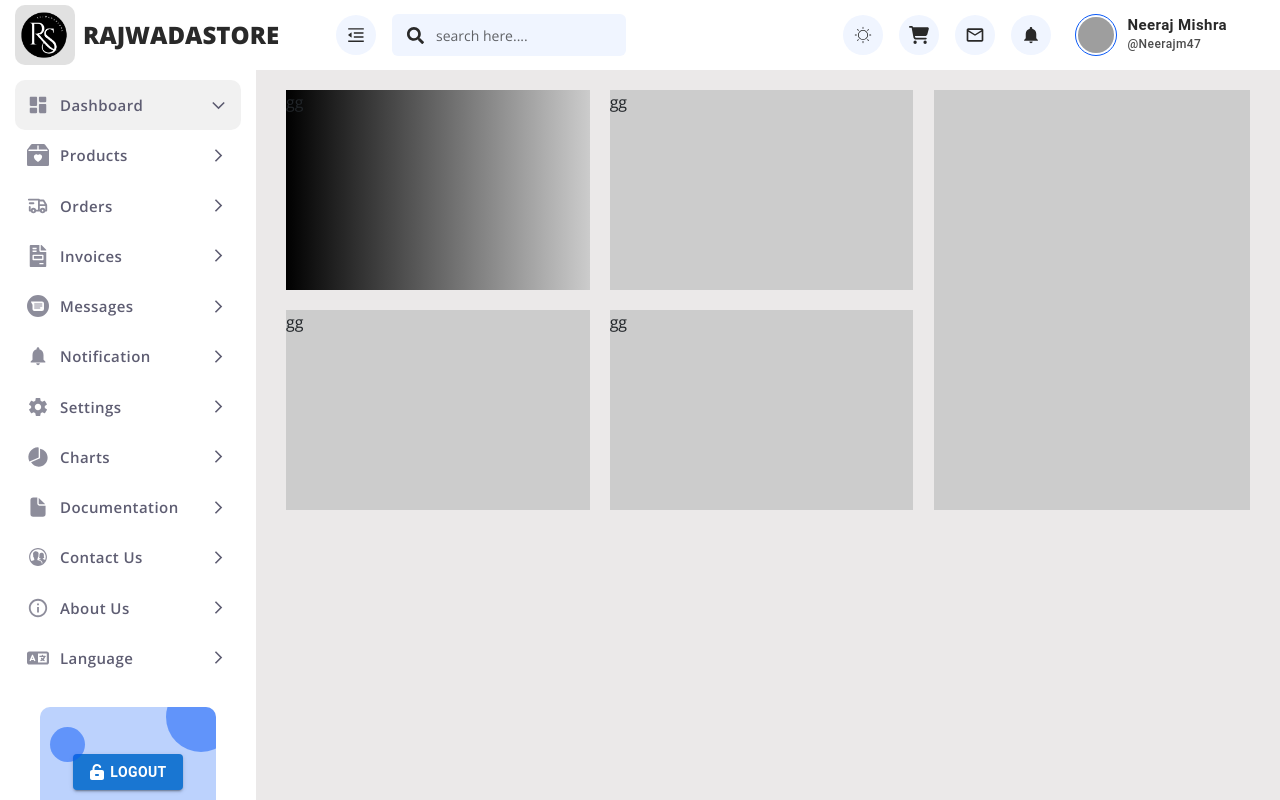
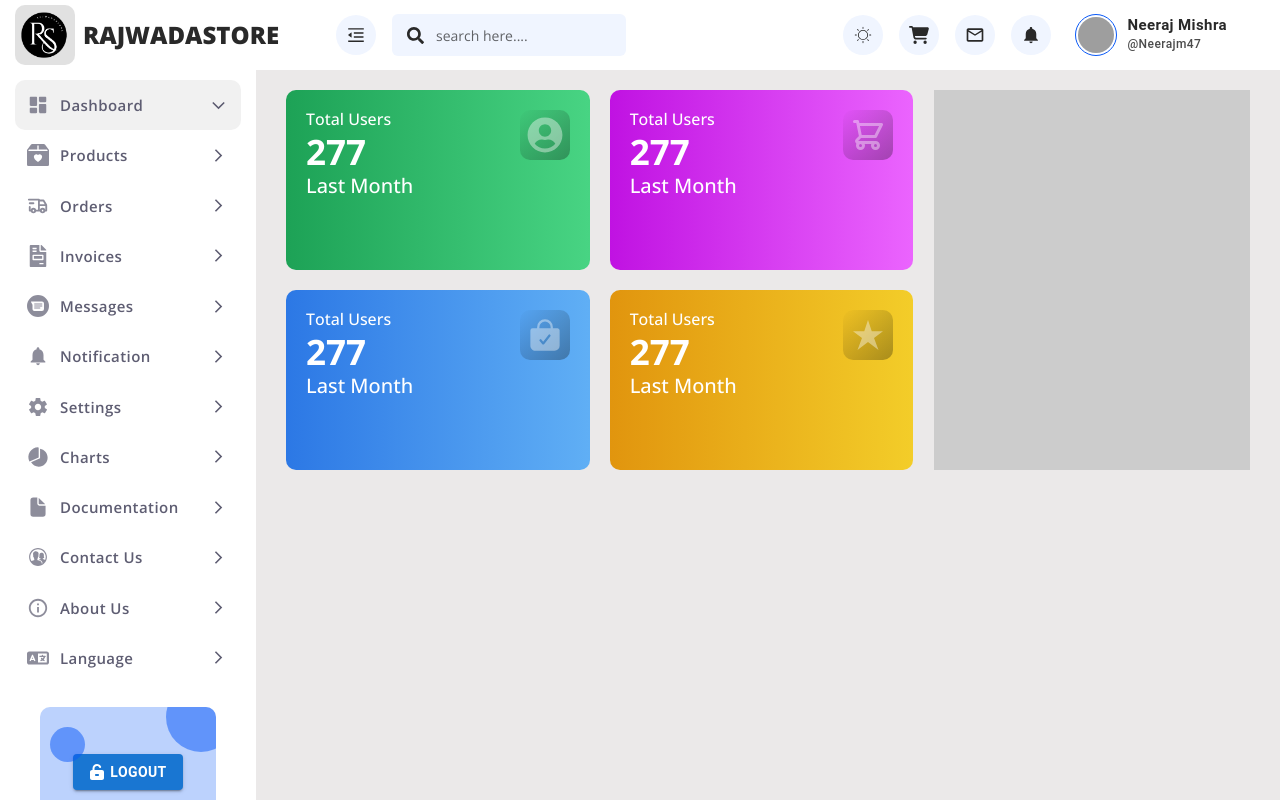
Before and after one commit to mishra-naveen-dev/admin_Dashboard, a React (Create React App) app: page / in a window 1280 px wide. Built offline with nearby package versions, Linux system fonts and the light colour scheme; grey boxes are pictures that could not be loaded.

Commit message:
Dashboard part Ongoing

```diff
--- a/src/pages/Dashboard/components/dashboardBox.js
+++ b/src/pages/Dashboard/components/dashboardBox.js
@@ -1,8 +1,31 @@
 // Desc: Dashboard Box component
 
 const DashboardBox = (props) => {
-  return <div className="dashboardBox" style={{
-    backgroundImage:`linear-gradient(to right,${props.color?.[0]},${props.color?.[1]})`
-  }}>gg</div>;
+  return (
+    <div
+      className="dashboardBox"
+      style={{
+        backgroundImage: `linear-gradient(to right,${props.color?.[0]},${props.color?.[1]})`,
+      }}
+    >
+      <div className="d-flex w-100">
+        <div className="col1">
+          <h4 className="text-white mb-0">Total Users</h4>
+          <span className="text-white">277</span>
+        </div>
+        <div className="ml-auto">
+          {props.icon ? (
+            <span className="icon">{props.icon ? props.icon : ""}</span>
+          ) : (
+            ""
+          )}
+        </div>
+      </div>
+
+      <div className="d-flex align-items-center">
+        <h5 className="text-white mb-0 mt-0">Last Month</h5>
+      </div>
+    </div>
+  );
 };
 export default DashboardBox;
--- a/src/pages/Dashboard/dashboard.css
+++ b/src/pages/Dashboard/dashboard.css
@@ -8,11 +8,42 @@
 }
 .dashboardBoxWrapper .dashboardBox {
   width: 48%;
-  height: 200px;
-  background: #ccc;
+  height: 180px;
+  border-radius: 10px;
+  overflow: hidden;
+  padding: 20px;
 }
 .dashboardBoxWrapperRow .box {
   width: 100%;
   height: 100%;
   background: #ccc;
 }
+.dashboardBoxWrapper .dashboardBox .col1 h4 {
+  font-size: 16px;
+  font-weight: 500;
+}
+
+.dashboardBoxWrapper .dashboardBox .icon {
+  display: flex;
+  align-items: center;
+  justify-content: center;
+  width: 50px;
+  height: 50px;
+  border-radius: 10px;
+  background-image: linear-gradient(
+    to bottom right,
+    rgba(0, 0, 0, 0),
+    rgba(0, 0, 0, 0.3)
+  );
+}
+.dashboardBoxWrapper .dashboardBox .icon svg {
+  font-size: 36px;
+  opacity: 0.4;
+  color: #fff;
+}
+
+.dashboardBoxWrapper .dashboardBox .col1 span {
+  font-size: 35px !important;
+  font-weight: bold;
+  line-height: 45px;
+}
--- a/src/pages/Dashboard/index.js
+++ b/src/pages/Dashboard/index.js
@@ -1,5 +1,8 @@
 import "./dashboard.css";
-
+import { FaUserCircle } from "react-icons/fa";
+import { HiOutlineShoppingCart } from "react-icons/hi";
+import { IoBagCheck } from "react-icons/io5";
+import { GrStar } from "react-icons/gr";
 import DashboardBox from "./components/dashboardBox";
 const Dashboard = () => {
   return (
@@ -9,10 +12,22 @@ const Dashboard = () => {
         <div className="row dashboardBoxWrapperRow">
           <div className="col-md-8">
             <div className="dashboardBoxWrapper d-flex">
-              <DashboardBox color={["#000", "#ccc"]} />
-              <DashboardBox />
-              <DashboardBox />
-              <DashboardBox />
+              <DashboardBox
+                color={["#1da256", "#48d483"]}
+                icon={<FaUserCircle />}
+              />
+              <DashboardBox
+                color={["#c012e2", "#eb64fe"]}
+                icon={<HiOutlineShoppingCart />}
+              />
+              <DashboardBox
+                color={["#2c78e5", "#60aff5"]}
+                icon={<IoBagCheck />}
+              />
+              <DashboardBox
+                color={["#e1950e", "#f3cd29"]}
+                icon={<GrStar />}
+              />
             </div>
           </div>
 
```
